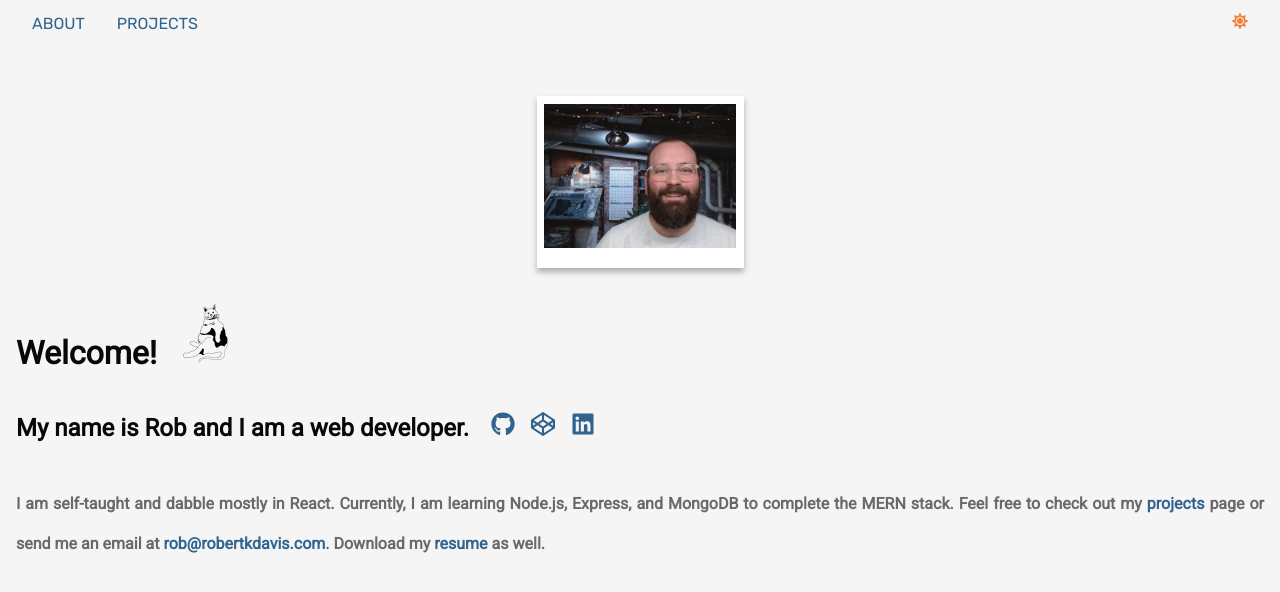
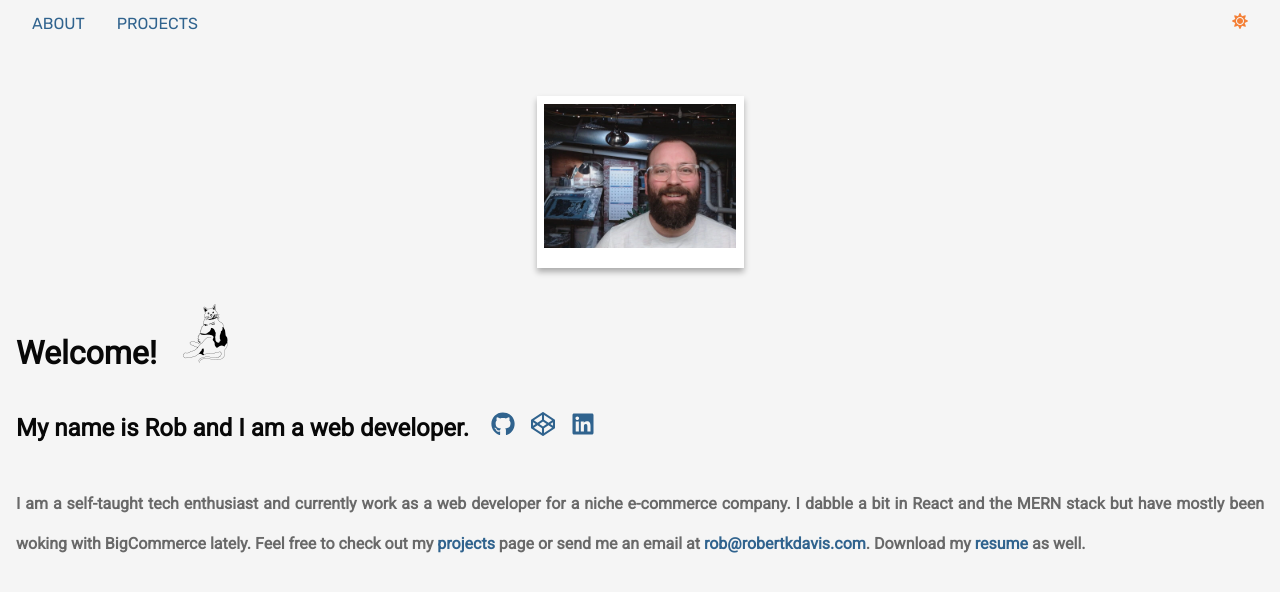
Before and after one commit to rkd412/my-portfolio, a React (Create React App) app: page / in a window 1280 px wide. Shown: the top 592 px of the page. Built offline with nearby package versions, Linux system fonts and the light colour scheme.

Commit message:
Updated About

```diff
--- a/src/components/About.js
+++ b/src/components/About.js
@@ -149,8 +149,11 @@ const About = () => {
           </h2>
 
           <h4>
-            I am self-taught and dabble mostly in React. Currently, I am
-            learning Node.js, Express, and MongoDB to complete the MERN stack.
+            I am a self-taught tech enthusiast and currently work
+            as a web developer for a niche e-commerce company. I dabble a bit in React
+            and the MERN stack but have mostly been woking with
+            BigCommerce lately.
+
             Feel free to check out my{" "}
             <Link aria-label="Project Section" to="/projects">
               projects
```
